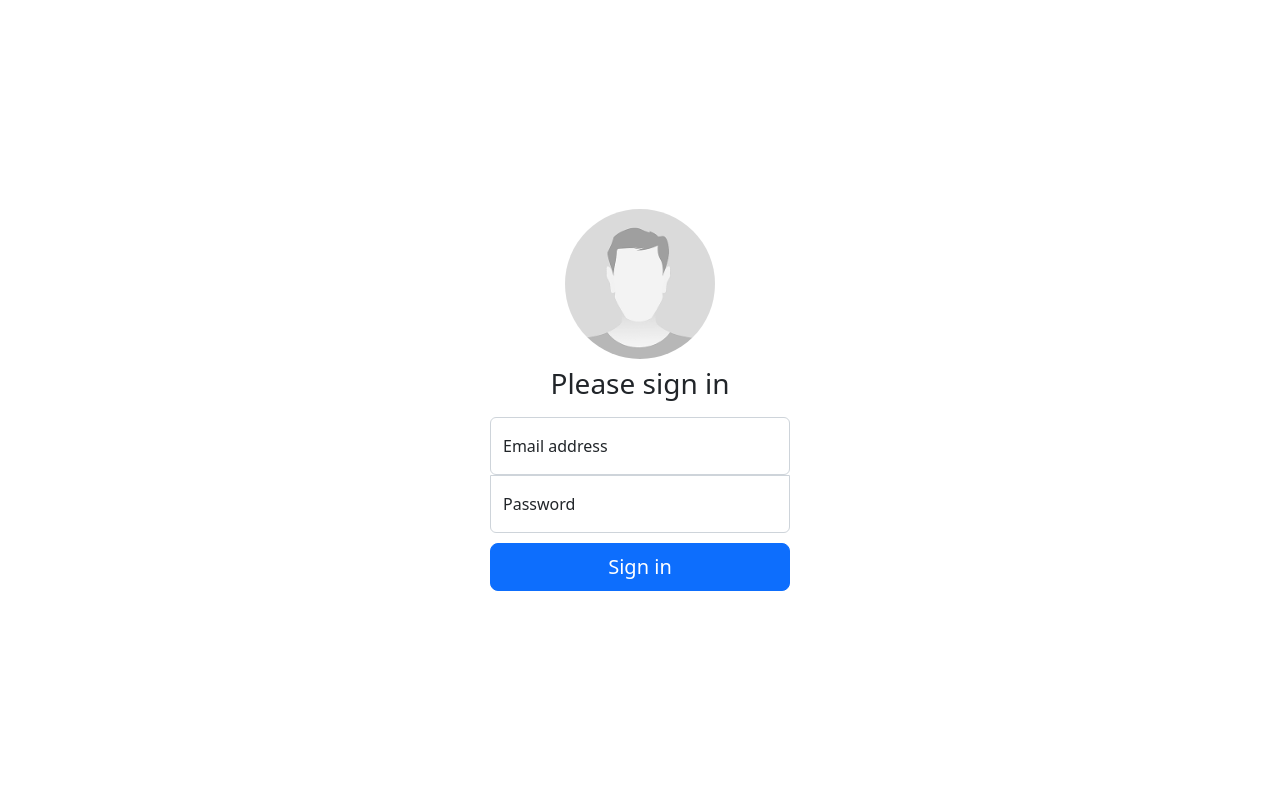
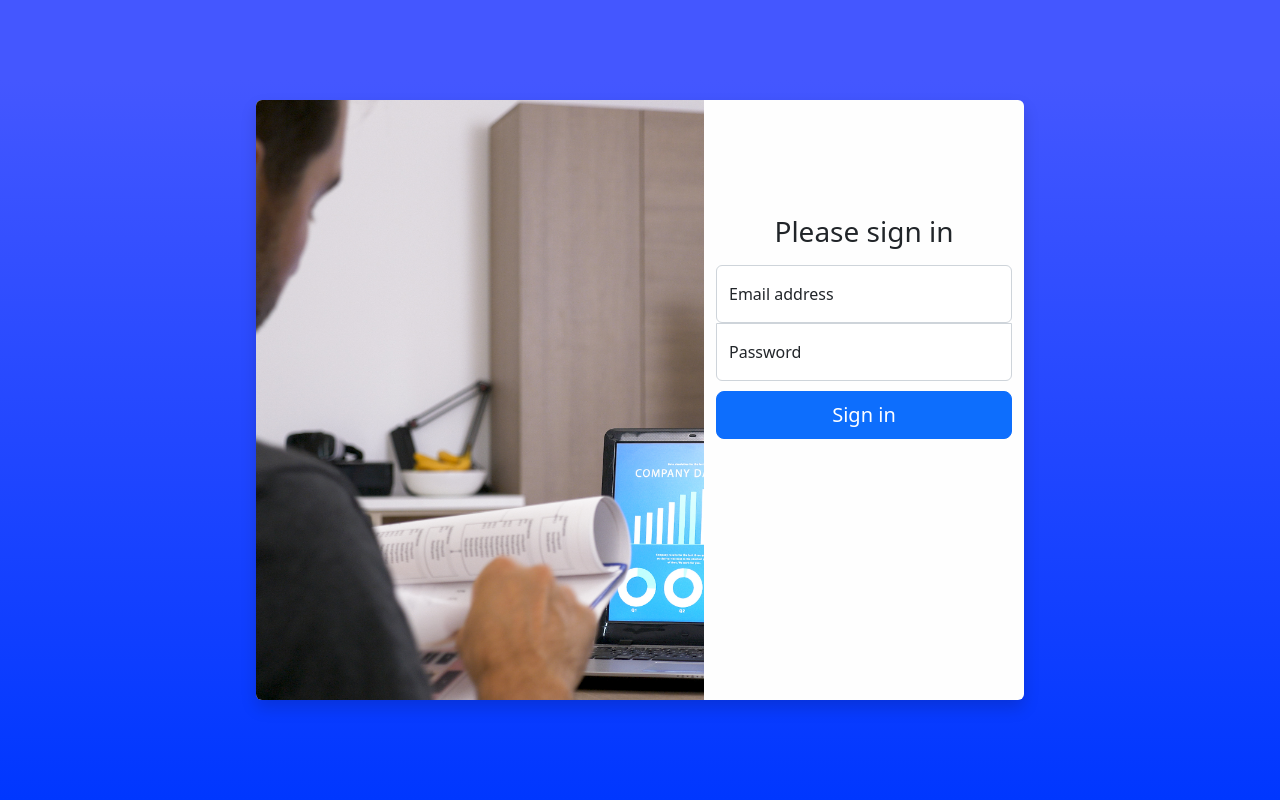
Before and after one commit to ixec-lab/webLogAnalyzerApp, a Flask app: page /login in a window 1280 px wide. Run offline with Flask 3, Linux system fonts and the light colour scheme; some libraries are stand-ins or nearby versions.

Commit message:
UPDATE: new look for login page

```diff
--- a/static/css/login.css
+++ b/static/css/login.css
@@ -1,29 +1,26 @@
 html,
 body {
+
   height: 100%;
+  background-color: #22397c;
+  background-image: linear-gradient(180deg,#4457ff 10%,#0037ff 100%);
+  background-size: cover;
 }
 
 body {
   display: flex;
   align-items: center;
-  padding-top: 40px;
-  padding-bottom: 40px;
 }
 
 .form-signin {
-  max-width: 330px;
-  padding: 15px;
-}
-
-.form-signin .form-floating:focus-within {
-  z-index: 2;
+  height: 75%;
+  max-width: 60%;
 }
 
 .form-signin input[type="email"] {
   margin-bottom: -1px;
   border-bottom-right-radius: 0;
   border-bottom-left-radius: 0;
-
 }
 
 .form-signin input[type="password"] {
@@ -32,79 +29,23 @@ body {
   border-top-right-radius: 0;
 }
 
-.bd-placeholder-img {
-  font-size: 1.125rem;
-  text-anchor: middle;
-  -webkit-user-select: none;
-  -moz-user-select: none;
-  user-select: none;
-
-}
-
-@media (min-width: 768px) {
-  .bd-placeholder-img-lg {
-    font-size: 3.5rem;
-  }
-}
-
-.b-example-divider {
-  width: 100%;
-  height: 3rem;
-  background-color: rgba(0, 0, 0, .1);
-  border: solid rgba(0, 0, 0, .15);
-  border-width: 1px 0;
-  box-shadow: inset 0 .5em 1.5em rgba(0, 0, 0, .1), inset 0 .125em .5em rgba(0, 0, 0, .15);
-}
-
-.b-example-vr {
-  flex-shrink: 0;
-  width: 1.5rem;
-  height: 100vh;
-}
-
-.bi {
-  vertical-align: -.125em;
-  fill: currentColor;
-}
-
-.nav-scroller {
-  position: relative;
-  z-index: 2;
-  height: 2.75rem;
-  overflow-y: hidden;
-}
-
-.nav-scroller .nav {
-  display: flex;
-  flex-wrap: nowrap;
-  padding-bottom: 1rem;
-  margin-top: -1px;
-  overflow-x: auto;
-  text-align: center;
-  white-space: nowrap;
-  -webkit-overflow-scrolling: touch;
-}
-
-.btn-bd-primary {
-  --bd-violet-bg: #712cf9;
-  --bd-violet-rgb: 112.520718, 44.062154, 249.437846;
-
-  --bs-btn-font-weight: 600;
-  --bs-btn-color: var(--bs-white);
-  --bs-btn-bg: var(--bd-violet-bg);
-  --bs-btn-border-color: var(--bd-violet-bg);
-  --bs-btn-hover-color: var(--bs-white);
-  --bs-btn-hover-bg: #6528e0;
-  --bs-btn-hover-border-color: #6528e0;
-  --bs-btn-focus-shadow-rgb: var(--bd-violet-rgb);
-  --bs-btn-active-color: var(--bs-btn-hover-color);
-  --bs-btn-active-bg: #5a23c8;
-  --bs-btn-active-border-color: #5a23c8;
-}
-.bd-mode-toggle {
-  z-index: 1500;
-}
-
 .img {
   border-radius: 100%;
 }
+
+.T1 {
+  -webkit-backdrop-filter: blur(15px);
+  backdrop-filter: blur(50px);
+  background-color: rgb(254, 254, 254);
+}
+
+.T2{
+  background-image: url(../img/cerist2.jpg);
+  background-repeat: no-repeat;
+  background-position: 20%;
+  background-size: cover;
+}
+
+.T3{
+  padding-top: 15%;
+}
--- a/templates/login.html
+++ b/templates/login.html
@@ -2,28 +2,21 @@
 <html lang="en">
 
   <head>
-    <meta charset="utf-8">
-    <meta name="viewport" content="width=device-width, initial-scale=1">
-    <meta name="description" content="">
-    <meta name="author" content="Mark Otto, Jacob Thornton, and Bootstrap contributors">
-    <meta name="generator" content="Hugo 0.111.3">
     <link rel="icon" href="../static/img/logo1.png">
     <title>CERIST - Login</title>
     <link href="../static/bootstrap-5.2.3-dist/css/bootstrap.min.css" rel="stylesheet">
     <link href="../static/fontawesome/css/all.min.css" rel="stylesheet">
     <link href="../static/css/login.css" rel="stylesheet">
-    <!-- include the style -->
     <link rel="stylesheet" href="../static/alertify/css/alertify.min.css" />
-    <!-- include a theme -->
     <link rel="stylesheet" href="../static/alertify/css/themes/default.min.css" />
   </head>
 
   <body class="text-center">
-    <main class="form-signin w-100 m-auto">
-      <form action="http://127.0.0.1:5000/api/login" method="POST">
-        <img class="img mb-2" src="../static/img/imag.png" alt="" width="150" height="150">
+    <main class="row form-signin w-100 m-auto T1 rounded-2 shadow">
+        <div class="col-md-7 T2 rounded-start"></div>
+        <div class="col-md-5 T3">
+          <form>
             <h1 class="h3 mb-3 fw-normal">Please sign in</h1>
-
             <div class="form-floating">
               <input type="text" class="form-control" id="username" name="username" placeholder="Your username ...">
               <label for="floatingInput">Email address</label>
@@ -34,6 +27,7 @@
             </div>
             <button class="w-100 btn btn-lg btn-primary" type="submit" id="login" name="submit">Sign in</button>
           </form>
+      </div>
     </main>
     <script src="../static/js/jquery.min.js"></script>
     <script src="../static/alertify/alertify.min.js"></script>
--- a/uploads/test-log.txt
+++ b/uploads/test-log.txt
@@ -25,3 +25,4 @@
 173.255.176.5 - - [28/Dec/2020:19:32:36 +0100] "GET /administrator/templates/system/css/system.css?query=%24%7B%40print%28chr%28122%29.chr%2897%29.chr%28112%29.chr%2895%29.chr%28116%29.chr%28111%29.chr%28107%29.chr%28101%29.chr%28110%29%29%7D%5C HTTP/1.1" 200 1131 "http://www.almhuette-raith.at/administrator/" "Mozilla/5.0 (Windows NT 10.0; Win64; x64; rv:82.0) Gecko/20100101 Firefox/82.0" "-"
 173.255.176.5 - - [28/Dec/2020:19:32:39 +0100] "GET /administrator/templates/system/css/system.css?query=%22%2Bresponse.write%28%5B100%2C000*100%2C000%29%2B%22 HTTP/1.1" 200 1131 "http://www.almhuette-raith.at/administrator/" "Mozilla/5.0 (Windows NT 10.0; Win64; x64; rv:82.0) Gecko/20100101 Firefox/82.0" "-"
 34.166.21.36 - - [19/Jul/2020:17:36:56 +0000] "GET filter/?show=<script>alert(1)</script> HTTP/1.1" 200 3501 "https://davila.info/search/" "mozzila mobile phone 3.0.2+"
+127.0.0.1 - - [23/Apr/2022:16:52:37 +0200] "GET /app/views/static/js/owl.carousel.min.js HTTP/1.1" 304 - "http://127.0.0.1/" "Mozilla/5.0 (Windows NT 10.0; Win64; x64; rv:99.0) Gecko/20100101 Firefox/99.0"
```
Also changed, not shown: static/img/cerist2.jpg (added). Lines whose indentation alone changed are shown as unchanged.
